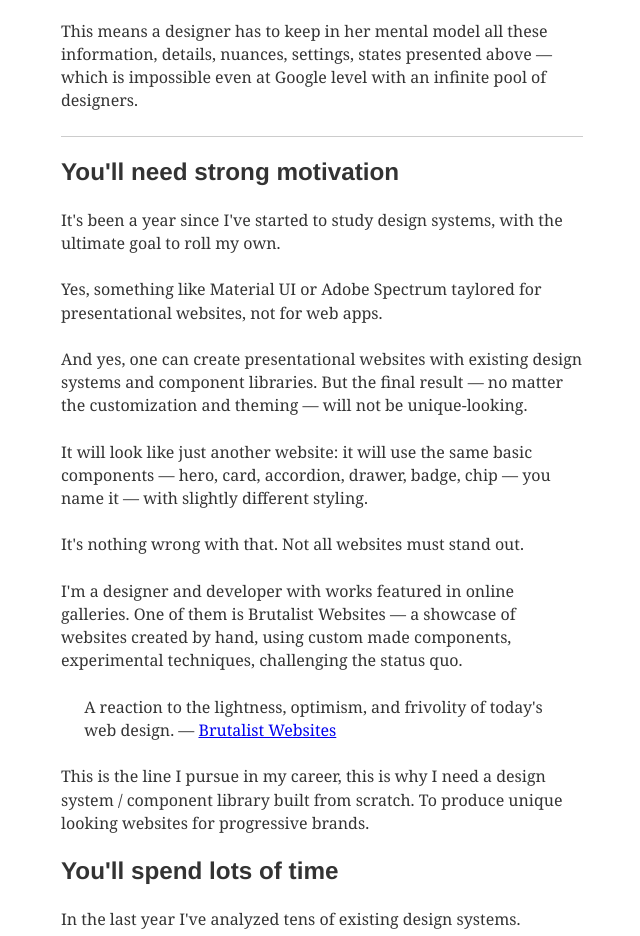
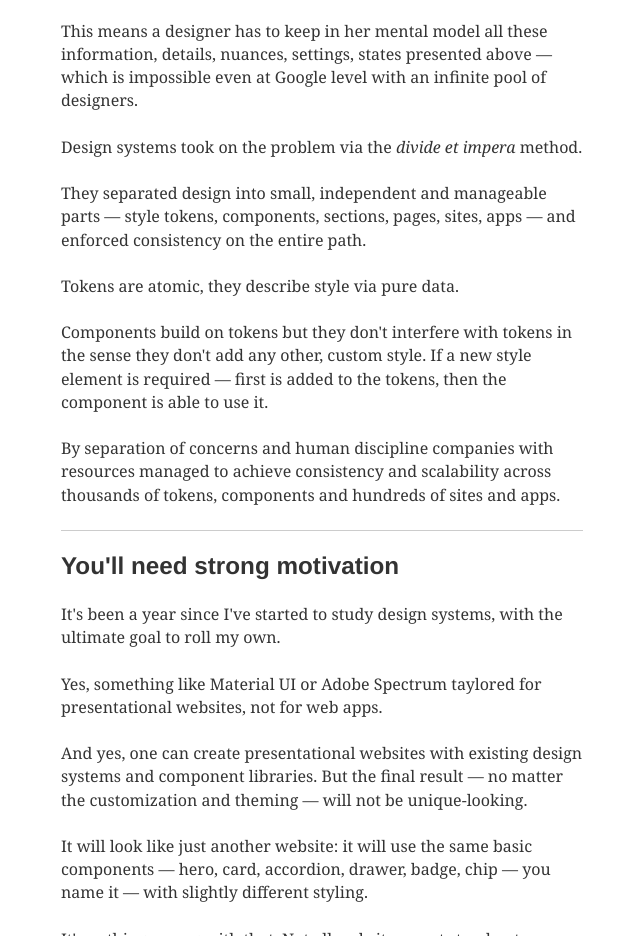
Before and after one commit to metamn/react, a Gatsby site: page /design-systems/ in a window 1280 px wide. Shown: the part 1780-2716 px from the top of the page, without its empty margins (318-958 px from the left). Built offline with nearby package versions, Linux system fonts and the light colour scheme; Gatsby itself is replaced by a stand-in of ours; some packages are replaced by stand-ins of ours.

Commit message:
Working on DS2

```diff
--- a/content/blog/design-systems/index.md
+++ b/content/blog/design-systems/index.md
@@ -58,6 +58,16 @@ Beside buttons a design deals with the layout, spacing, typography, navigation,
 
 This means a designer has to keep in her mental model all these information, details, nuances, settings, states presented above &mdash; which is impossible even at Google level with an infinite pool of designers.
 
+Design systems took on the problem via the _divide et impera_ method.
+
+They separated design into small, independent and manageable parts &mdash; style tokens, components, sections, pages, sites, apps &mdash; and enforced consistency on the entire path.
+
+Tokens are atomic, they describe style via pure data.
+
+Components build on tokens but they don't interfere with tokens in the sense they don't add any other, custom style. If a new style element is required &mdash; first is added to the tokens, then the component is able to use it.
+
+By separation of concerns and human discipline companies with resources managed to achieve consistency and scalability across thousands of tokens, components and hundreds of sites and apps.
+
 ---
 
 ## You'll need strong motivation
```
